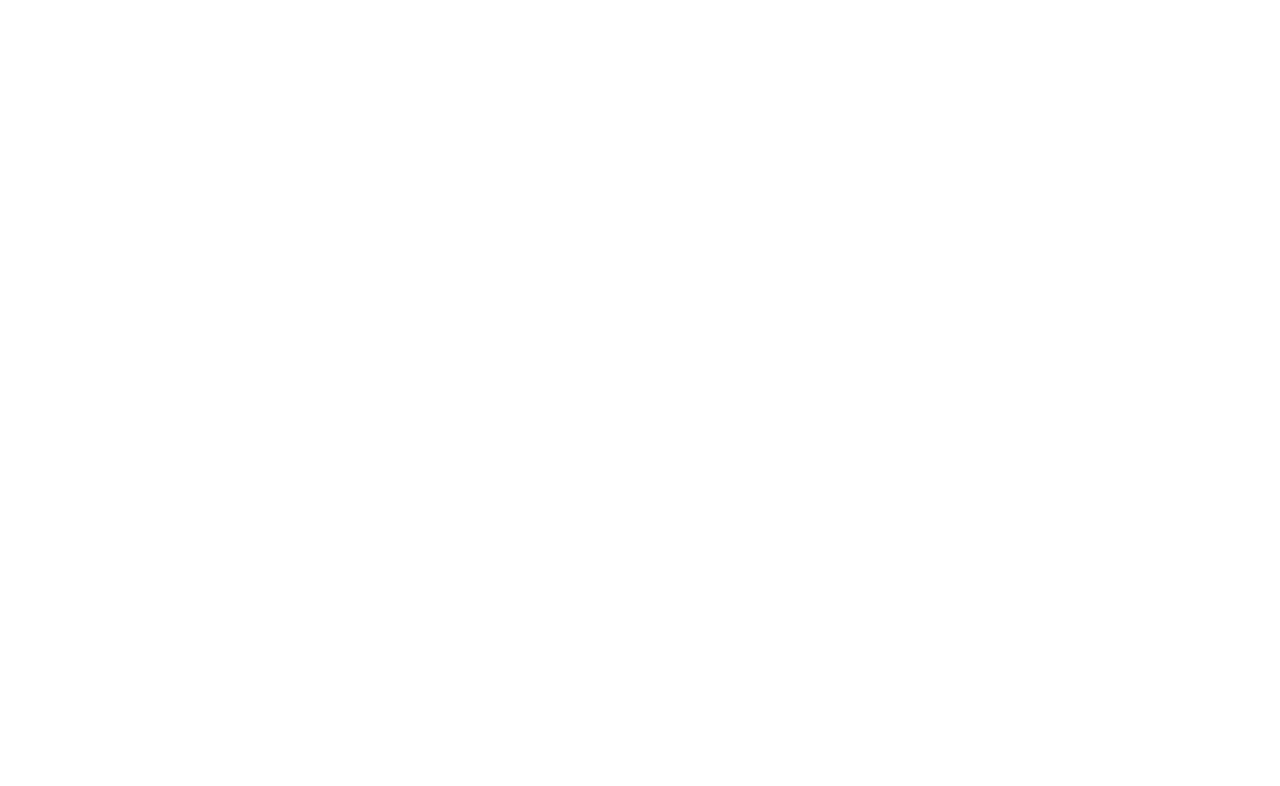
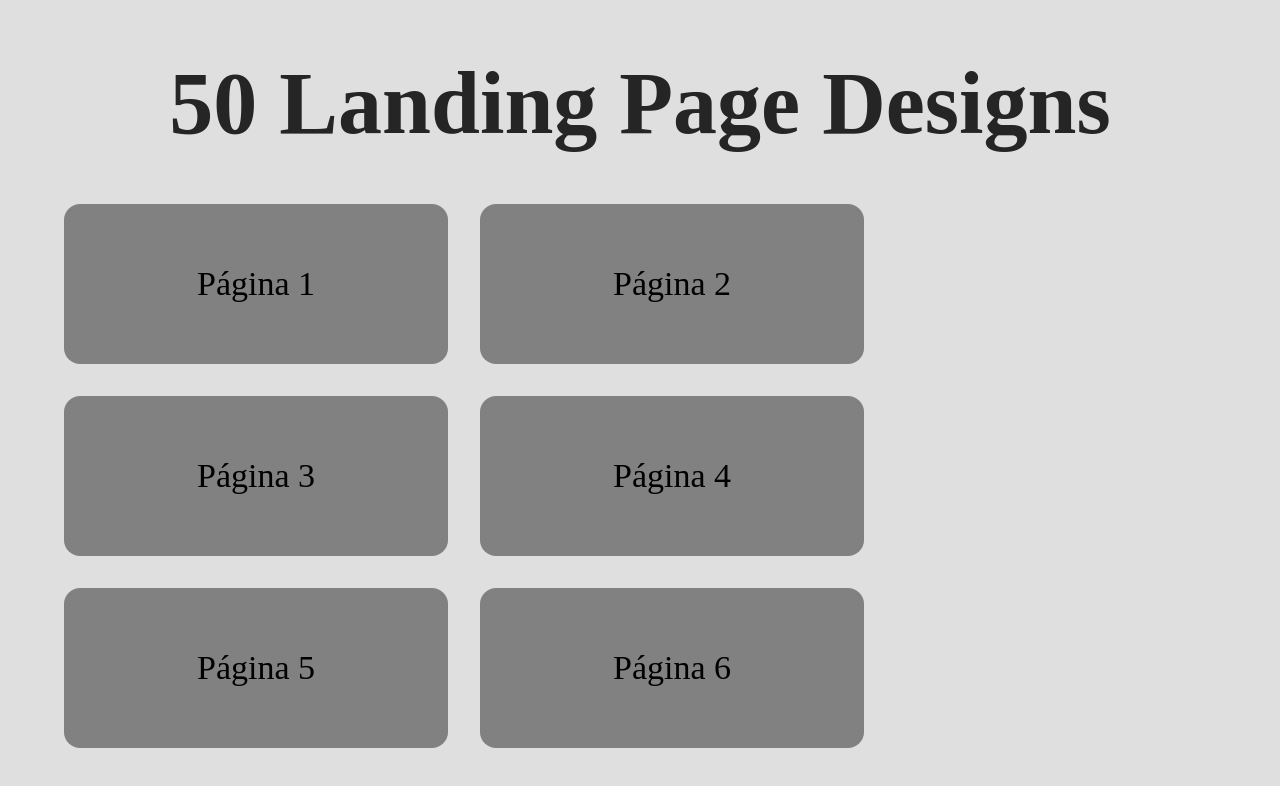
Before and after one commit to SneyderRx/50-Landing-page-designs, a plain HTML site: page index.html in a window 1280 px wide. Drawn offline with Linux system fonts and the light colour scheme; a web font is replaced by a local one.

Commit message:
feat: :lipstick: Creción del Index
Se agregó un indice para mejor navegación

```diff
--- a/index.html
+++ b/index.html
@@ -0,0 +1,26 @@
+<!DOCTYPE html>
+<html lang="en">
+<head>
+    <meta charset="UTF-8">
+    <meta name="viewport" content="width=device-width, initial-scale=1.0">
+    <title>50 Landing Page</title>
+    <link rel="stylesheet" href="src/css/styles.css">
+</head>
+<body>
+    <header>
+        <div class="title">
+            <h1>50 Landing Page Designs</h1>
+        </div>
+    </header>
+    <main>
+        <div class="pages">
+            <a href="views/page-01.html">Página 1</a>
+            <a href="views/page-02.html">Página 2</a>
+            <a href="views/page-03.html">Página 3</a>
+            <a href="views/page-04.html">Página 4</a>
+            <a href="views/page-05.html">Página 5</a>
+            <a href="views/page-07.html">Página 6</a>
+        </div>
+    </main>
+</body>
+</html>
--- a/src/css/styles.css
+++ b/src/css/styles.css
@@ -4,3 +4,50 @@
     margin: 0;
     box-sizing: border-box;
 }
+body{
+    background-color: var(--color-4);
+    display: flex;
+    flex-direction: column;
+    align-items: center;
+    padding: 64px;
+    gap: 60px;
+}
+header{
+    display: flex;
+}
+.title{
+    display: flex;
+}
+.title h1{
+    font-family: "PlayfairDisplay-Bold";
+    font-size: 88px;
+    line-height: 80px;
+    color: var(--color-1);
+}
+main{
+    display: flex;
+}
+.pages{
+    display: flex;
+    flex-wrap: wrap;
+    gap: 32px;
+}
+.pages a{
+    background-color: var(--color-2);
+    display: flex;
+    justify-content: center;
+    align-items: center;
+    font-family: "WorkSans-Bold";
+    font-size: 34px;
+    text-decoration: none;
+    color: black;
+    width: 30vw;
+    height: 20vh;
+    border-radius: 16px;
+}
+.pages a:hover{
+    background-color: var(--color-3);
+    color: var(--color-2);
+    rotate: 2deg;
+    scale: 1.13;
+}
```
